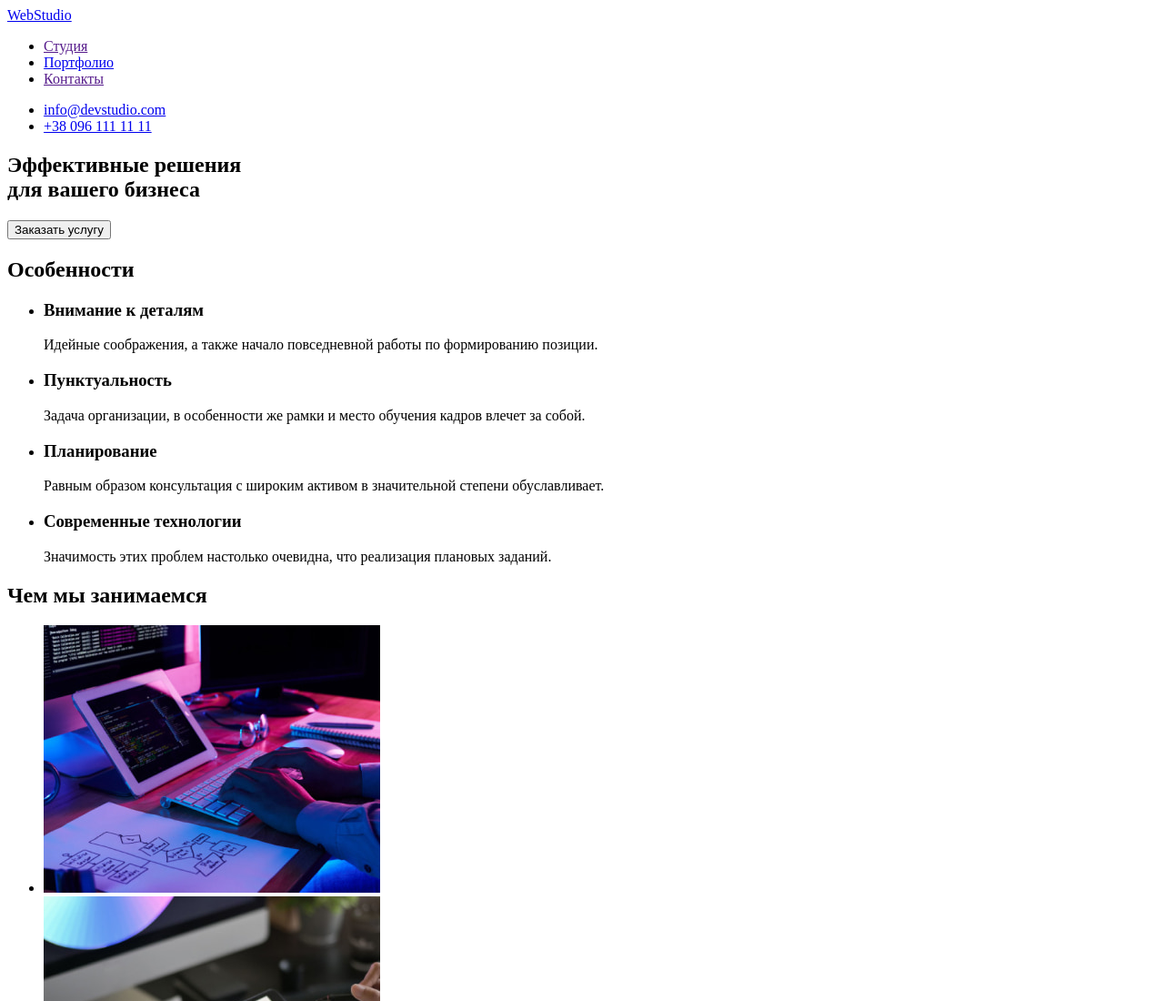
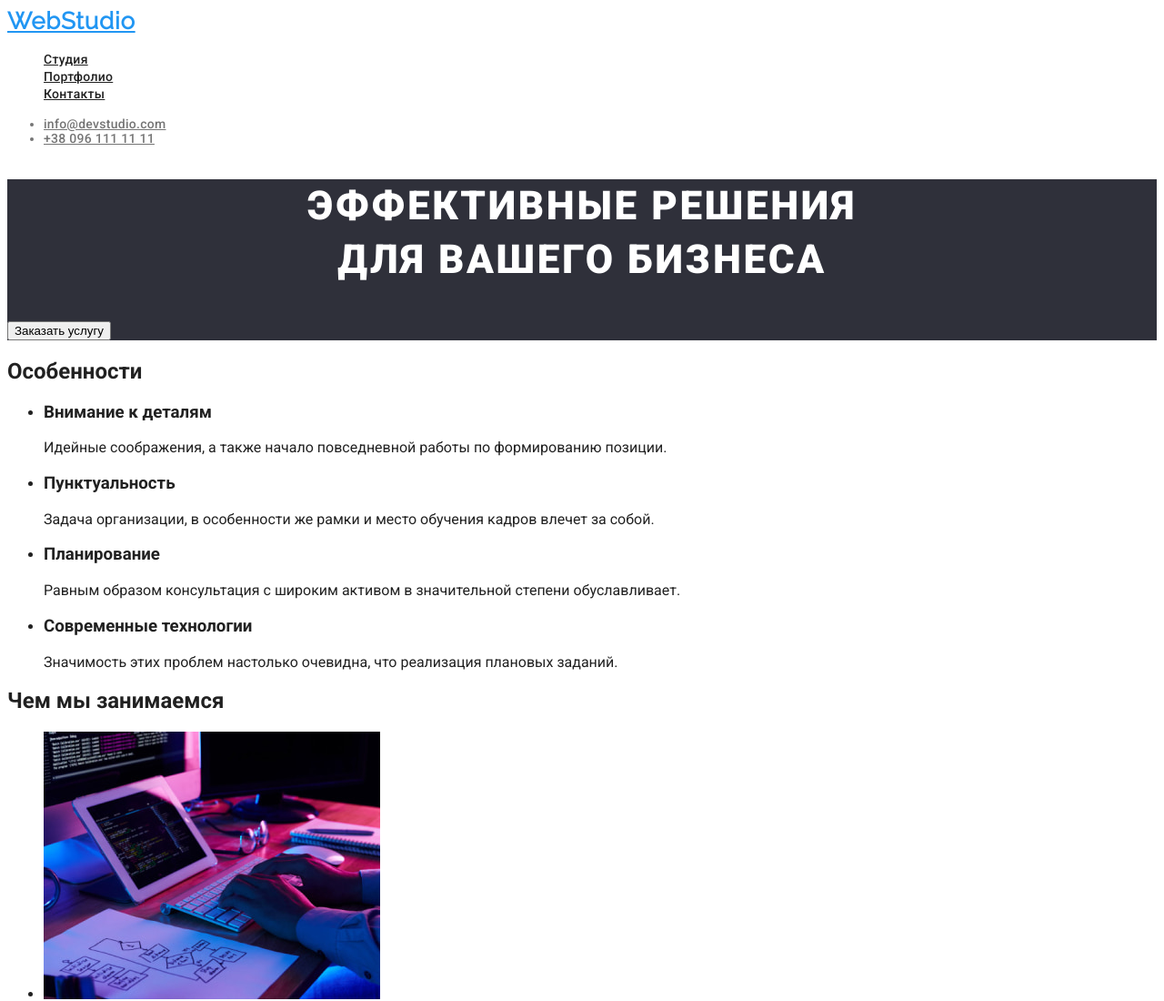
Before and after one commit to s-kurdybakha/goit-markup-hw-02, a plain HTML site: page index.html in a window 1280 px wide. Shown: the top 1100 px of the page at 91% size. Drawn offline with Linux system fonts and the light colour scheme.

Commit message:
Добавляет стили в header и блок hero

```diff
--- a/css/styles.css
+++ b/css/styles.css
@@ -0,0 +1,90 @@
+:root {
+    --main-color: #212121;
+
+}
+
+.header {
+    background: #FFFFFF;
+}
+
+.header-contacts {
+    font-family: 'Roboto';
+    font-style: normal;
+    font-weight: 500;
+    font-size: 14px;
+    line-height: 16px;
+    letter-spacing: 0.02em;
+
+    color: #757575;
+}
+
+.body {
+    font-family: Roboto, sans-serif;
+    color: #212121;
+}
+
+.logo {
+    font-family: 'Raleway';
+    font-weight: 700;
+    font-size: 26px;
+    line-height: 31px;
+    letter-spacing: 0.03em;
+    color: #2196F3;
+}
+
+.nav-list {
+    list-style-type: none;
+}
+
+.nav-item {
+    font-family: 'Roboto';
+    font-weight: 500;
+    font-size: 14px;
+    line-height: 16px;
+    letter-spacing: 0.02em;
+    color: currentColor;
+}
+
+.nav-item:active,
+.nav-item:hover,
+.nav-item:focus {
+    color: #2196F3;
+}
+
+.header-email:active,
+.header-email:hover,
+.header-email:focus {
+    color: #2196F3;
+}
+
+.header-email {
+    color: currentColor;
+}
+
+.header-phone {
+    color: currentColor;
+}
+
+.header-phone:active,
+.header-phone:hover,
+.header-phone:focus {
+    color: #2196F3;
+}
+
+.hero-section {
+    background-color: #2F303A;
+}
+
+.hero-slogan {
+    font-weight: 900;
+    font-size: 44px;
+    line-height: 1.36;
+    text-align: center;
+    letter-spacing: 0.06em;
+    text-transform: uppercase;
+    color: #FFFFFF;
+}
+
+.hero-btn {
+    cursor: pointer;
+}
--- a/index.html
+++ b/index.html
@@ -12,26 +12,26 @@
     <title lang="en">WebStudio</title>
 </head>
 
-<body>
+<body class="body">
     <header class="header">
         <a class="logo" href="./index.html" lang="en">WebStudio</a>
         <nav class="nav">
             <ul class="nav-list">
-                <li class="nav-list-item"><a href="">Студия</a></li>
-                <li class="nav-list-item"><a href="./portfolio.html">Портфолио</a></li>
-                <li class="nav-list-item"><a href="">Контакты</a></li>
+                <li><a class="nav-item" href="./index.html">Студия</a></li>
+                <li><a class="nav-item" href="./portfolio.html">Портфолио</a></li>
+                <li><a class="nav-item" href="">Контакты</a></li>
             </ul>
         </nav>
             <ul class="header-contacts">
-                <li class="header-email"><a href="mailto:info@devstudio.com">info@devstudio.com</a></li>
-                <li class="header-phone"><a href="tel:+380961111111">+38 096 111 11 11</a></li>
+                <li><a class="header-email" href="mailto:info@devstudio.com">info@devstudio.com</a></li>
+                <li><a class="header-phone" href="tel:+380961111111">+38 096 111 11 11</a></li>
             </ul>
     </header>
 
     <main>
             <section class="hero-section">
                 <h1 class="hero-slogan">Эффективные решения <br> для вашего бизнеса</h1>
-                <button type="hero-btn">Заказать услугу</button>
+                <button class="hero-btn" type="button">Заказать услугу</button>
             </section>
 
             <section class="features-section">
```
Also changed, not shown: portfolio.html (+4 -4 lines).
